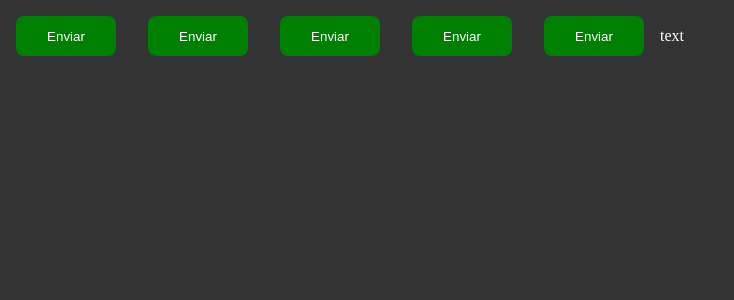
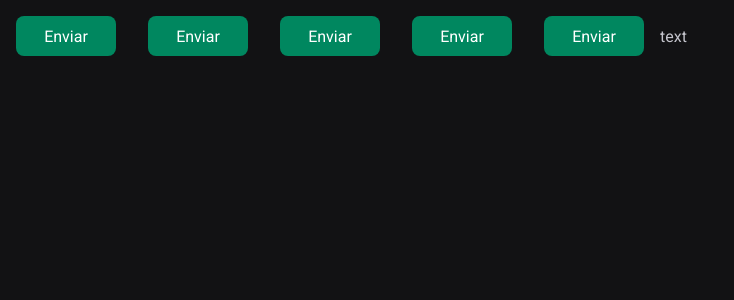
Before and after one commit to PetersonMunuera/ignite-timer, a React (Vite) app: page / in a window 1280 px wide. Shown: the top 300 px of the page, without its empty margins (0-734 px from the left). Built offline with nearby package versions, Linux system fonts and the light colour scheme.

Commit message:
feat: fonts and colors

```diff
--- a/index.html
+++ b/index.html
@@ -2,7 +2,14 @@
 <html lang="en">
   <head>
     <meta charset="UTF-8" />
+
+    <link rel="preconnect" href="https://fonts.googleapis.com" />
+    <link rel="preconnect" href="https://fonts.gstatic.com" crossorigin />
+
     <meta name="viewport" content="width=device-width, initial-scale=1.0" />
+
+    <link href="https://fonts.googleapis.com/css2?family=Roboto+Mono:ital,wght@0,100..700;1,100..700&family=Roboto:wght@400;700&display=swap" rel="stylesheet" />
+
     <title>Ignite Timer</title>
   </head>
   <body>
--- a/src/components/Button.styles.ts
+++ b/src/components/Button.styles.ts
@@ -21,7 +21,7 @@
   margin: 1rem;
 
   color: ${props => props.theme.white};
-  background-color: ${props => props.theme.success};
+  background-color: ${props => props.theme['green-500']};
 
   /* ${props => {
     return css`
--- a/src/styles/global.ts
+++ b/src/styles/global.ts
@@ -7,8 +7,19 @@
     box-sizing: border-box;
   }
 
-  html {
-    background-color: #333;
-    color: #fff;
+  :focus {
+    outline: 0;
+    box-shadow: 0 0 0 2px ${props => props.theme['green-500']};
+  }
+
+  body {
+    background-color: ${props => props.theme['gray-900']};
+    color: ${props => props.theme['gray-300']};
+  }
+
+  body, button, input, textarea {
+    font-family: 'Roboto', sans-serif;
+    font-weight: 400;
+    font-size: 1rem;
   }
 `
--- a/src/styles/themes/default.ts
+++ b/src/styles/themes/default.ts
@@ -1,6 +1,21 @@
 export const defaultTheme = {
-  white: '#fff',
-  primary: 'purple',
-  secondary: 'orange',
-  success: 'green',
-}
+  white: "#FFF",
+
+  "gray-100": "#E1E1E6",
+  "gray-300": "#C4C4CC",
+  "gray-400": "#8D8D99",
+  "gray-500": "#7C7C8A",
+  "gray-600": "#323238",
+  "gray-700": "#29292E",
+  "gray-800": "#202024",
+  "gray-900": "#121214",
+
+  "green-300": "#00B37E",
+  "green-500": "#00875F",
+  "green-700": "#015F43",
+
+  "red-500": "#AB222E",
+  "red-700": "#7A1921",
+
+  "yellow-500": "#FBA94C",
+};
```
